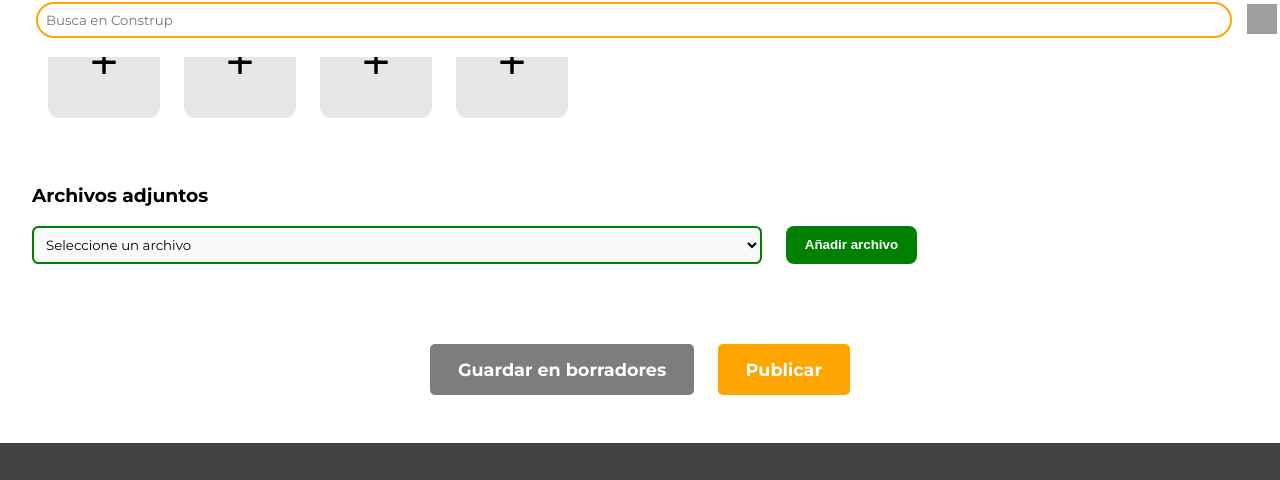
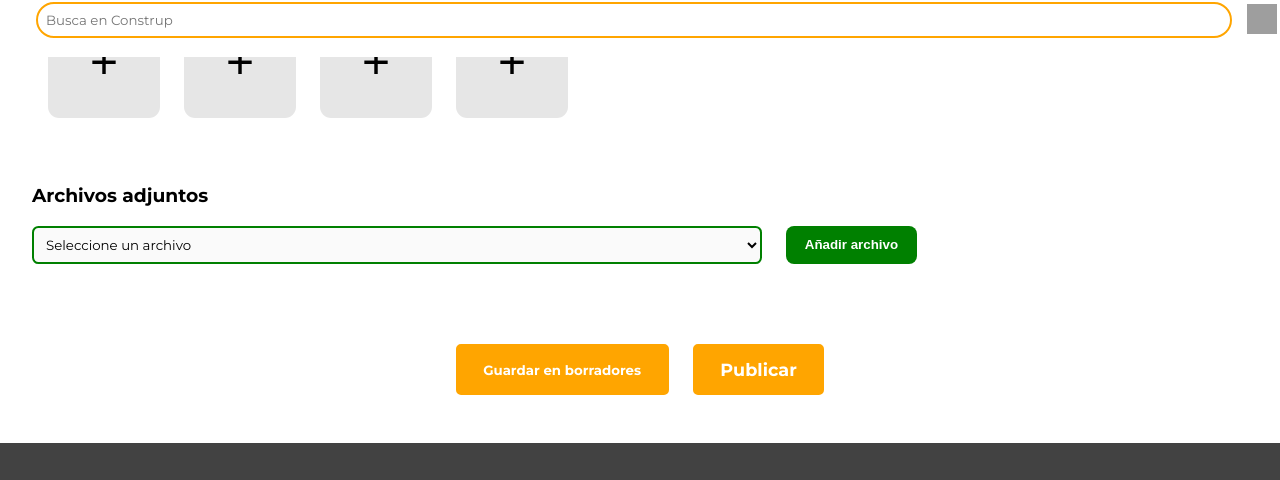
Before and after one commit to ninminnin/Construp, a website: page publicar.html in a window 1280 px wide. In both pictures the pointer is over the button "Guardar en borradores". Shown: the part 1101-1581 px from the top of the page. Drawn offline with Linux system fonts and the light colour scheme; grey boxes are pictures that could not be loaded.

Commit message:
Update publicar.css

```diff
--- a/publicar.css
+++ b/publicar.css
@@ -173,13 +173,13 @@
   padding: 0.8rem 1.6rem;
   border-radius: 0.313rem;
   cursor: pointer;
-  font-size: 1.1rem;
+  font-size: 1.rem;
   font-family: "Montserrat", sans-serif;
 }
 .btn-borrador:hover {
-  background-color: #7d7d7d;
+  background-color: orange;
   color: white;
-  border: 0.125rem solid #7d7d7d;
+  border: 0.125rem solid orange;
 }
 
 /*BOTONNNNNNNNNNNNNNNNNN*/
```
